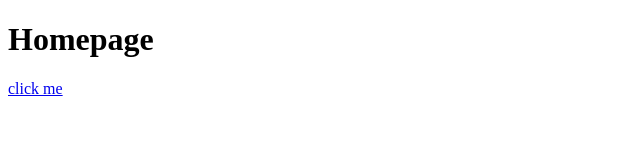
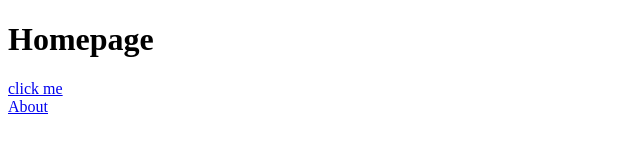
Before and after one commit to banch0u/odin-links-and-images, a plain HTML site: page index.html in a window 1280 px wide. Shown: the full height of the page, 0-640 px from the left. Drawn offline with Linux system fonts and the light colour scheme.

Commit message:
added about link

```diff
--- a/index.html
+++ b/index.html
@@ -8,6 +8,7 @@
 </head>
 <body>
     <h1>Homepage</h1>
-    <a href="https://www.youtube.com/watch?v=dQw4w9WgXcQ">click me</a>
+    <a href="https://www.youtube.com/watch?v=dQw4w9WgXcQ">click me</a> <br>
+    <a href="about.html">About</a>
 </body>
 </html>
```
